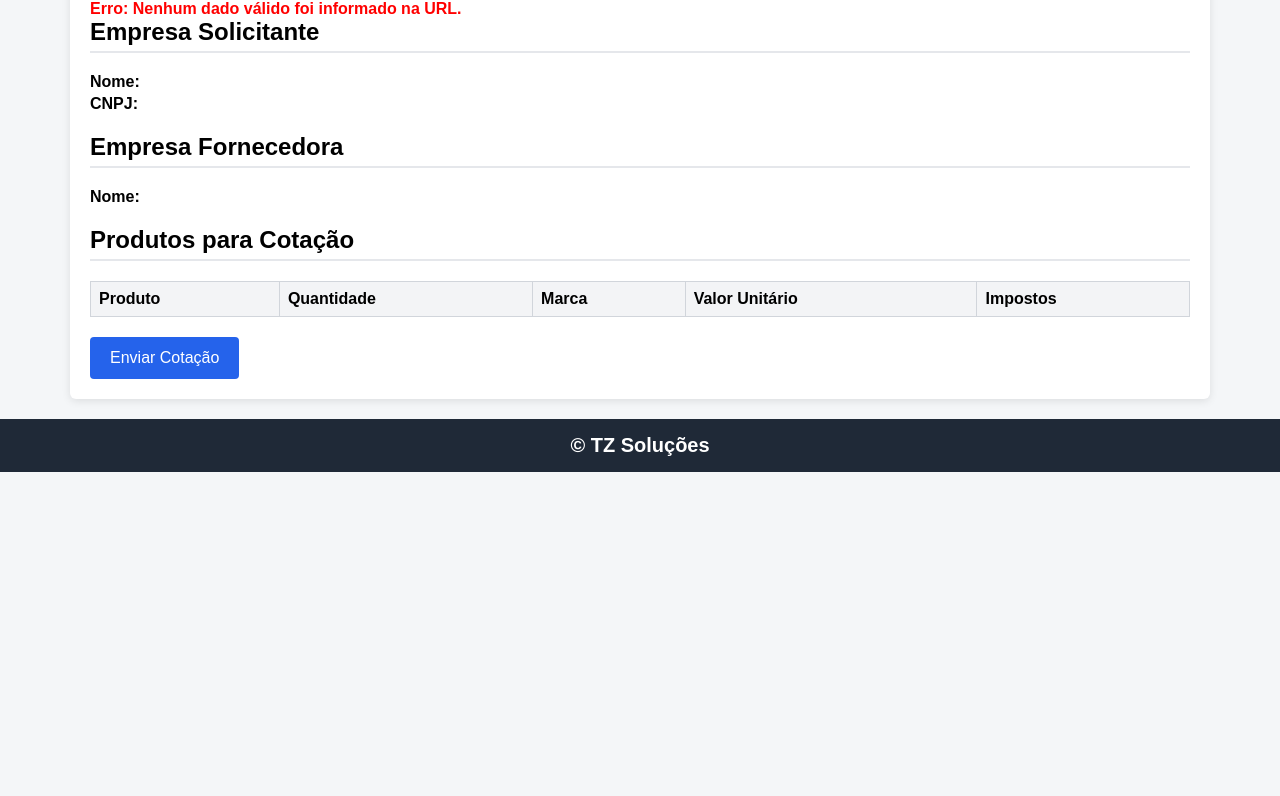
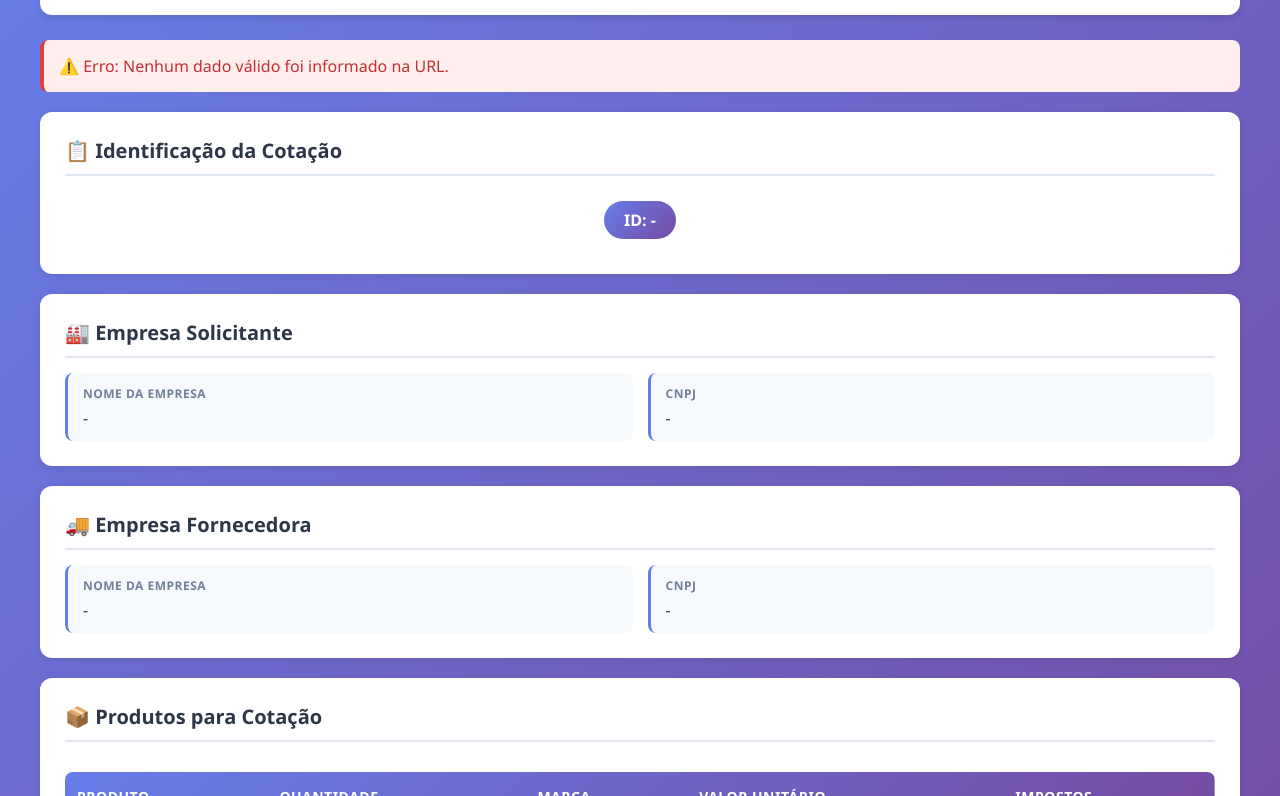
Before and after one commit to julianomaltezijrprogramador/CotacoesDinamicas, a plain HTML site: page index.html in a window 1280 px wide. Shown: the part 93-889 px from the top of the page. Before the commit the page ends 800 px from the top, so only its background shows below. Drawn offline with Linux system fonts and the light colour scheme.

Commit message:
Refactor index.html for better layout and functionality
Refactor HTML structure and styles for improved layout and design. Update JavaScript functions for error handling and data submission.

```diff
--- a/index.html
+++ b/index.html
@@ -3,116 +3,275 @@
 <head>
   <meta charset="UTF-8">
   <title>TZ Soluções - Cotações</title>
-
   <meta name="viewport" content="width=device-width, initial-scale=1">
-
   <style>
-    body {
-      font-family: Arial, Helvetica, sans-serif;
-      background: #f4f6f8;
+    * {
       margin: 0;
       padding: 0;
+      box-sizing: border-box;
     }
 
-    header, footer {
-      background: #1f2937;
-      color: #fff;
-      padding: 15px;
-      text-align: center;
-      font-size: 20px;
-      font-weight: bold;
+    body {
+      font-family: 'Segoe UI', Tahoma, Geneva, Verdana, sans-serif;
+      background: linear-gradient(135deg, #667eea 0%, #764ba2 100%);
+      min-height: 100vh;
+      padding: 20px;
     }
 
-    main {
-      max-width: 1100px;
-      margin: 20px auto;
-      background: #fff;
-      padding: 20px;
-      border-radius: 6px;
-      box-shadow: 0 2px 8px rgba(0,0,0,0.1);
+    .container {
+      max-width: 1200px;
+      margin: 0 auto;
     }
 
-    h2 {
-      margin-top: 0;
-      border-bottom: 2px solid #e5e7eb;
-      padding-bottom: 5px;
+    header {
+      background: white;
+      padding: 25px;
+      border-radius: 12px;
+      box-shadow: 0 4px 6px rgba(0,0,0,0.1);
+      margin-bottom: 25px;
+      text-align: center;
     }
 
-    .info {
-      margin-bottom: 20px;
+    header h1 {
+      color: #667eea;
+      font-size: 28px;
+      font-weight: 600;
     }
 
-    .info p {
-      margin: 4px 0;
+    .erro {
+      background: #fee;
+      border-left: 4px solid #e53e3e;
+      color: #c53030;
+      padding: 15px;
+      border-radius: 8px;
+      margin-bottom: 20px;
+      display: none;
+    }
+
+    .erro.ativo {
+      display: block;
+    }
+
+    .card {
+      background: white;
+      border-radius: 12px;
+      padding: 25px;
+      margin-bottom: 20px;
+      box-shadow: 0 2px 8px rgba(0,0,0,0.08);
+    }
+
+    .card h2 {
+      color: #2d3748;
+      font-size: 20px;
+      margin-bottom: 15px;
+      padding-bottom: 10px;
+      border-bottom: 2px solid #e2e8f0;
+    }
+
+    .info-grid {
+      display: grid;
+      grid-template-columns: repeat(auto-fit, minmax(250px, 1fr));
+      gap: 15px;
+      margin-top: 15px;
+    }
+
+    .info-item {
+      background: #f7fafc;
+      padding: 12px 15px;
+      border-radius: 8px;
+      border-left: 3px solid #667eea;
+    }
+
+    .info-item label {
+      display: block;
+      font-size: 12px;
+      color: #718096;
+      text-transform: uppercase;
+      letter-spacing: 0.5px;
+      margin-bottom: 5px;
+      font-weight: 600;
+    }
+
+    .info-item span {
+      display: block;
+      color: #2d3748;
+      font-size: 16px;
+      font-weight: 500;
+    }
+
+    .cotacao-id {
+      background: linear-gradient(135deg, #667eea 0%, #764ba2 100%);
+      color: white;
+      display: inline-block;
+      padding: 8px 20px;
+      border-radius: 20px;
+      font-size: 16px;
+      font-weight: 600;
     }
 
     table {
       width: 100%;
-      border-collapse: collapse;
+      border-collapse: separate;
+      border-spacing: 0;
       margin-top: 15px;
     }
 
-    th, td {
-      border: 1px solid #d1d5db;
-      padding: 8px;
-      text-align: left;
+    thead {
+      background: linear-gradient(135deg, #667eea 0%, #764ba2 100%);
+      color: white;
     }
 
     th {
-      background: #f3f4f6;
+      padding: 15px 12px;
+      text-align: left;
+      font-weight: 600;
+      font-size: 14px;
+      text-transform: uppercase;
+      letter-spacing: 0.5px;
+    }
+
+    th:first-child {
+      border-radius: 8px 0 0 0;
+    }
+
+    th:last-child {
+      border-radius: 0 8px 0 0;
+    }
+
+    td {
+      padding: 15px 12px;
+      border-bottom: 1px solid #e2e8f0;
+      color: #2d3748;
+    }
+
+    tbody tr:hover {
+      background: #f7fafc;
+    }
+
+    tbody tr:last-child td {
+      border-bottom: none;
     }
 
     input {
       width: 100%;
-      padding: 6px;
-      box-sizing: border-box;
+      padding: 10px 12px;
+      border: 2px solid #e2e8f0;
+      border-radius: 6px;
+      font-size: 14px;
+      transition: all 0.3s ease;
     }
 
-    button {
-      margin-top: 20px;
-      padding: 12px 20px;
-      font-size: 16px;
-      background: #2563eb;
-      color: #fff;
-      border: none;
-      border-radius: 4px;
-      cursor: pointer;
+    input:focus {
+      outline: none;
+      border-color: #667eea;
+      box-shadow: 0 0 0 3px rgba(102, 126, 234, 0.1);
     }
 
-    button:hover {
-      background: #1d4ed8;
+    .btn-enviar {
+      width: 100%;
+      padding: 16px;
+      background: linear-gradient(135deg, #667eea 0%, #764ba2 100%);
+      color: white;
+      border: none;
+      border-radius: 8px;
+      font-size: 16px;
+      font-weight: 600;
+      cursor: pointer;
+      transition: all 0.3s ease;
+      margin-top: 20px;
+      text-transform: uppercase;
+      letter-spacing: 1px;
     }
 
-    .erro {
-      color: red;
-      font-weight: bold;
+    .btn-enviar:hover {
+      transform: translateY(-2px);
+      box-shadow: 0 8px 16px rgba(102, 126, 234, 0.3);
+    }
+
+    .btn-enviar:active {
+      transform: translateY(0);
+    }
+
+    footer {
+      text-align: center;
+      color: white;
+      padding: 20px;
+      margin-top: 30px;
+      font-size: 14px;
+    }
+
+    @media (max-width: 768px) {
+      body {
+        padding: 10px;
+      }
+
+      header h1 {
+        font-size: 22px;
+      }
+
+      .card {
+        padding: 20px;
+      }
+
+      table {
+        font-size: 13px;
+      }
+
+      th, td {
+        padding: 10px 8px;
+      }
     }
   </style>
 </head>
 
 <body>
 
+<div class="container">
+
   <header>
-  TZ Soluções Cotações
+    <h1>🏢 TZ Soluções - Sistema de Cotações</h1>
   </header>
-
-<main>
 
   <div id="erro" class="erro"></div>
 
-  <div class="info">
-    <h2>Empresa Solicitante</h2>
-    <p><strong>Nome:</strong> <span id="solicitanteNome"></span></p>
-    <p><strong>CNPJ:</strong> <span id="solicitanteCnpj"></span></p>
+  <div class="card">
+    <h2>📋 Identificação da Cotação</h2>
+    <div style="text-align: center; padding: 10px 0;">
+      <span class="cotacao-id">ID: <span id="idCotacao">-</span></span>
+    </div>
   </div>
 
-  <div class="info">
-    <h2>Empresa Fornecedora</h2>
-    <p><strong>Nome:</strong> <span id="fornecedorNome"></span></p>
+  <div class="card">
+    <h2>🏭 Empresa Solicitante</h2>
+    <div class="info-grid">
+      <div class="info-item">
+        <label>Nome da Empresa</label>
+        <span id="solicitanteNome">-</span>
+      </div>
+      <div class="info-item">
+        <label>CNPJ</label>
+        <span id="solicitanteCnpj">-</span>
+      </div>
+    </div>
   </div>
 
-  <h2>Produtos para Cotação</h2>
+  <div class="card">
+    <h2>🚚 Empresa Fornecedora</h2>
+    <div class="info-grid">
+      <div class="info-item">
+        <label>Nome da Empresa</label>
+        <span id="fornecedorNome">-</span>
+      </div>
+      <div class="info-item">
+        <label>CNPJ</label>
+        <span id="fornecedorCnpj">-</span>
+      </div>
+    </div>
+  </div>
 
+  <div class="card">
+    <h2>📦 Produtos para Cotação</h2>
+    <div style="overflow-x: auto;">
       <table>
         <thead>
           <tr>
@@ -125,23 +284,21 @@
         </thead>
         <tbody id="tabelaProdutos"></tbody>
       </table>
+    </div>
+    <button class="btn-enviar" onclick="enviarCotacao()">Enviar Cotação</button>
+  </div>
 
-  <button onclick="enviarCotacao()">Enviar Cotação</button>
-
-</main>
+</div>
 
 <footer>
-  © TZ Soluções
+  © 2026 TZ Soluções - Todos os direitos reservados
 </footer>
 
 <script>
   function obterDadosDaURL() {
     const params = new URLSearchParams(window.location.search);
     const base64 = params.get("dados");
-
-    if (!base64) {
-      return null;
-    }
+    if (!base64) return null;
 
     try {
       return JSON.parse(atob(base64));
@@ -150,66 +307,99 @@
     }
   }
 
+  function mostrarErro(mensagem) {
+    const erroDiv = document.getElementById("erro");
+    erroDiv.innerText = mensagem;
+    erroDiv.classList.add("ativo");
+    window.scrollTo({ top: 0, behavior: 'smooth' });
+  }
+
+  function limparErro() {
+    const erroDiv = document.getElementById("erro");
+    erroDiv.innerText = "";
+    erroDiv.classList.remove("ativo");
+  }
+
   const dados = obterDadosDaURL();
 
   if (!dados) {
-    document.getElementById("erro").innerText =
-      "Erro: Nenhum dado válido foi informado na URL.";
+    mostrarErro("⚠️ Erro: Nenhum dado válido foi informado na URL.");
   } else {
-    document.getElementById("solicitanteNome").innerText =
-      dados.empresaSolicitante?.nome || "";
-
-    document.getElementById("solicitanteCnpj").innerText =
-      dados.empresaSolicitante?.cnpj || "";
-
-    document.getElementById("fornecedorNome").innerText =
-      dados.empresaFornecedor?.nome || "";
+    document.getElementById("idCotacao").innerText = Number(dados.idCotacao) || 0;
+    document.getElementById("solicitanteNome").innerText = dados.empresaSolicitante?.nome || "-";
+    document.getElementById("solicitanteCnpj").innerText = dados.empresaSolicitante?.cnpj || "-";
+    document.getElementById("fornecedorNome").innerText = dados.empresaFornecedor?.nome || "-";
+    document.getElementById("fornecedorCnpj").innerText = dados.empresaFornecedor?.cnpj || "-";
 
     const tbody = document.getElementById("tabelaProdutos");
 
     dados.produtos.forEach((produto, index) => {
       const tr = document.createElement("tr");
-
       tr.innerHTML = `
-        <td>${produto.nome}</td>
+        <td><strong>${produto.nome}</strong></td>
         <td>${produto.quantidade}</td>
-        <td><input id="marca_${index}" placeholder="Marca"></td>
-        <td><input id="valor_${index}" type="number" step="0.01" placeholder="0,00"></td>
-        <td><input id="imposto_${index}" type="number" step="0.01" placeholder="0,00"></td>
+        <td><input id="marca_${index}" placeholder="Digite a marca"></td>
+        <td><input id="valor_${index}" type="number" step="0.01" placeholder="R$ 0,00"></td>
+        <td><input id="imposto_${index}" type="number" step="0.01" placeholder="R$ 0,00"></td>
       `;
-
       tbody.appendChild(tr);
     });
   }
 
   function enviarCotacao() {
+    limparErro();
+
     if (!dados) return;
 
-    const retorno = {
+    const produtosValidados = [];
+
+    for (let i = 0; i < dados.produtos.length; i++) {
+      const marca = document.getElementById(`marca_${i}`).value.trim();
+      const valor = parseFloat(document.getElementById(`valor_${i}`).value || 0);
+      const imposto = parseFloat(document.getElementById(`imposto_${i}`).value || 0);
+
+      const algumPreenchido = marca || valor > 0 || imposto > 0;
+      const todosPreenchidos = marca && valor > 0 && imposto > 0;
+
+      if (algumPreenchido && !todosPreenchidos) {
+        mostrarErro(`⚠️ Erro: Preencha todos os campos do produto "${dados.produtos[i].nome}".`);
+        return;
+      }
+
+      produtosValidados.push({
+        nome: dados.produtos[i].nome,
+        quantidade: dados.produtos[i].quantidade,
+        marca: marca,
+        valorUnitario: valor,
+        impostos: imposto
+      });
+    }
+
+    const payload = {
+      idCotacao: parseInt(dados.idCotacao, 10),
       empresaSolicitante: dados.empresaSolicitante,
       empresaFornecedor: dados.empresaFornecedor,
-      produtos: dados.produtos.map((p, i) => ({
-        nome: p.nome,
-        quantidade: p.quantidade,
-        marca: document.getElementById(`marca_${i}`).value,
-        valorUnitario: parseFloat(document.getElementById(`valor_${i}`).value || 0),
-        impostos: parseFloat(document.getElementById(`imposto_${i}`).value || 0)
-      }))
+      produtos: produtosValidados
     };
 
-    console.log("JSON enviado para API:", retorno);
+    if (!Number.isInteger(payload.idCotacao) || payload.idCotacao <= 0) {
+      mostrarErro("⚠️ Erro: ID da cotação inválido.");
+      return;
+    }
 
-    // Exemplo de envio para sua API Delphi
-    /*
-    fetch("https://sua-api-delphi/cotacao", {
+    fetch("http://179.127.27.205:8888/tz/cotacao", {
       method: "POST",
       headers: { "Content-Type": "application/json" },
-      body: JSON.stringify(retorno)
+      body: JSON.stringify(payload)
     })
-    .then(r => r.json())
-    .then(() => alert("Cotação enviada com sucesso!"))
-    .catch(() => alert("Erro ao enviar cotação"));
-    */
+    .then(r => {
+      if (!r.ok) throw new Error();
+      alert("✅ Cotação enviada com sucesso!");
+      limparErro();
+    })
+    .catch(() => {
+      mostrarErro("❌ Erro ao enviar a cotação. Tente novamente.");
+    });
   }
 </script>
 
```
Lines whose indentation alone changed are shown as unchanged.
